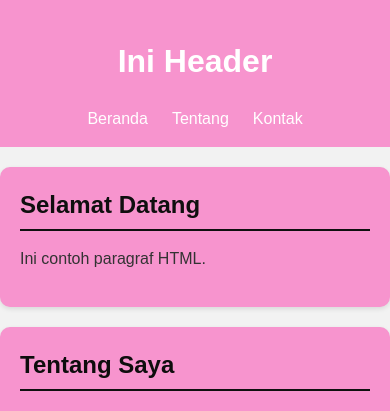
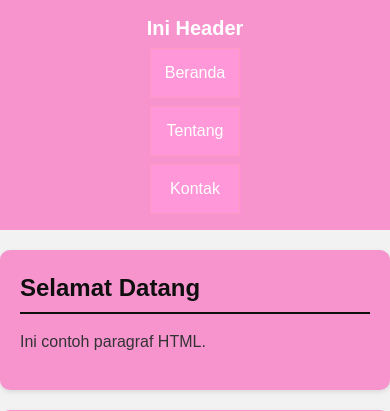
Before and after one commit to 2511500082-source/2511500082-PWD-GB1J-2526O, a PHP site: page /pertemuan-04/index.html in a window 390 px wide. Shown: the top 411 px of the page. Run offline with PHP 8.4, Linux system fonts and the light colour scheme.

Commit message:
styling navigasi mode mobile

```diff
--- a/pertemuan-04/style.css
+++ b/pertemuan-04/style.css
@@ -88,3 +88,24 @@ header li a:active {
         top: 0;
         z-index: 1000;
     }
+
+    header h1 {
+        margin: 0 0 8px;
+        font-size: 20px;
+        line-height: 1.2;
+    }
+
+    header ul {
+        flex-direction: column;
+        align-items: stretch;
+        gap: 8px;
+        margin: 8px 0 0;
+    }
+
+    header li a {
+        display: block;
+        padding: 12px 14px;
+        border: 1px solid #ff99c2;
+        background: rgba(255, 255, 255, .08);
+        backdrop-filter: saturate(120%);
+    }
```
Also changed, not shown: pertemuan-04/README.md.
